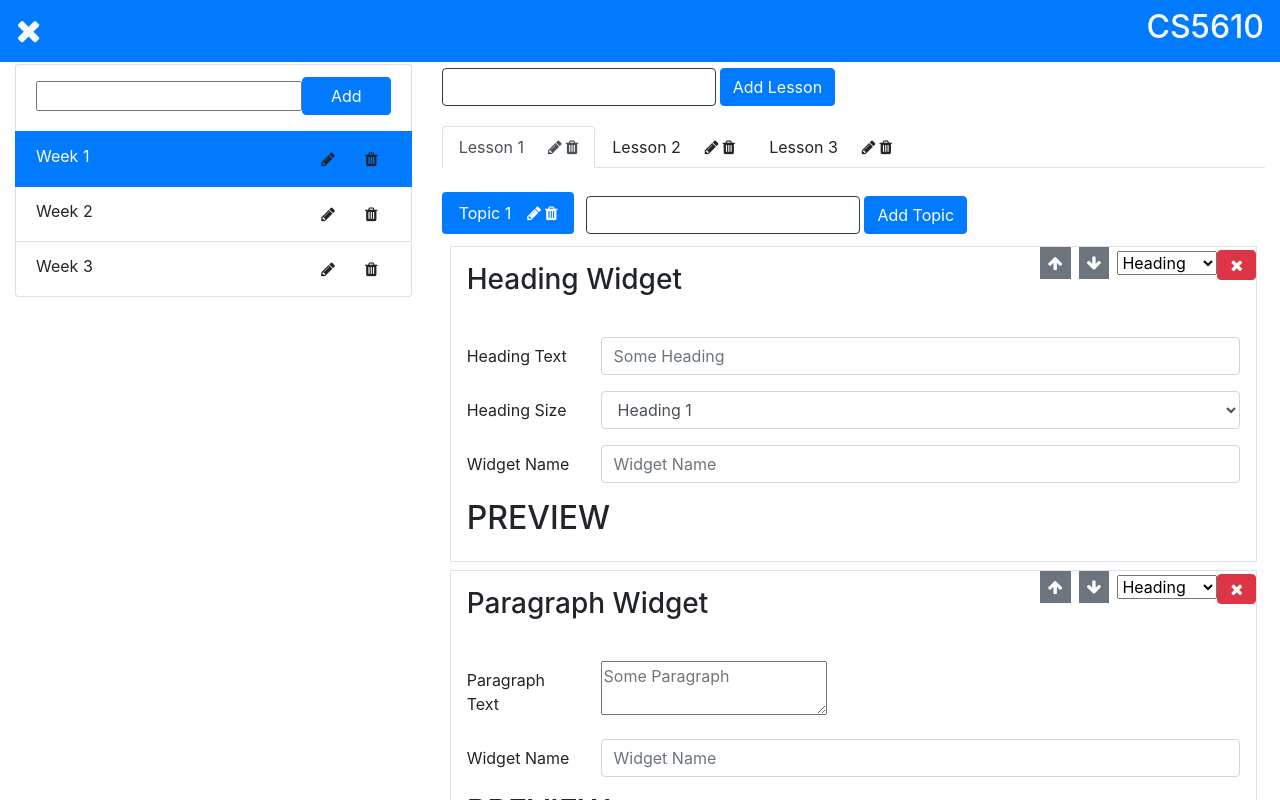
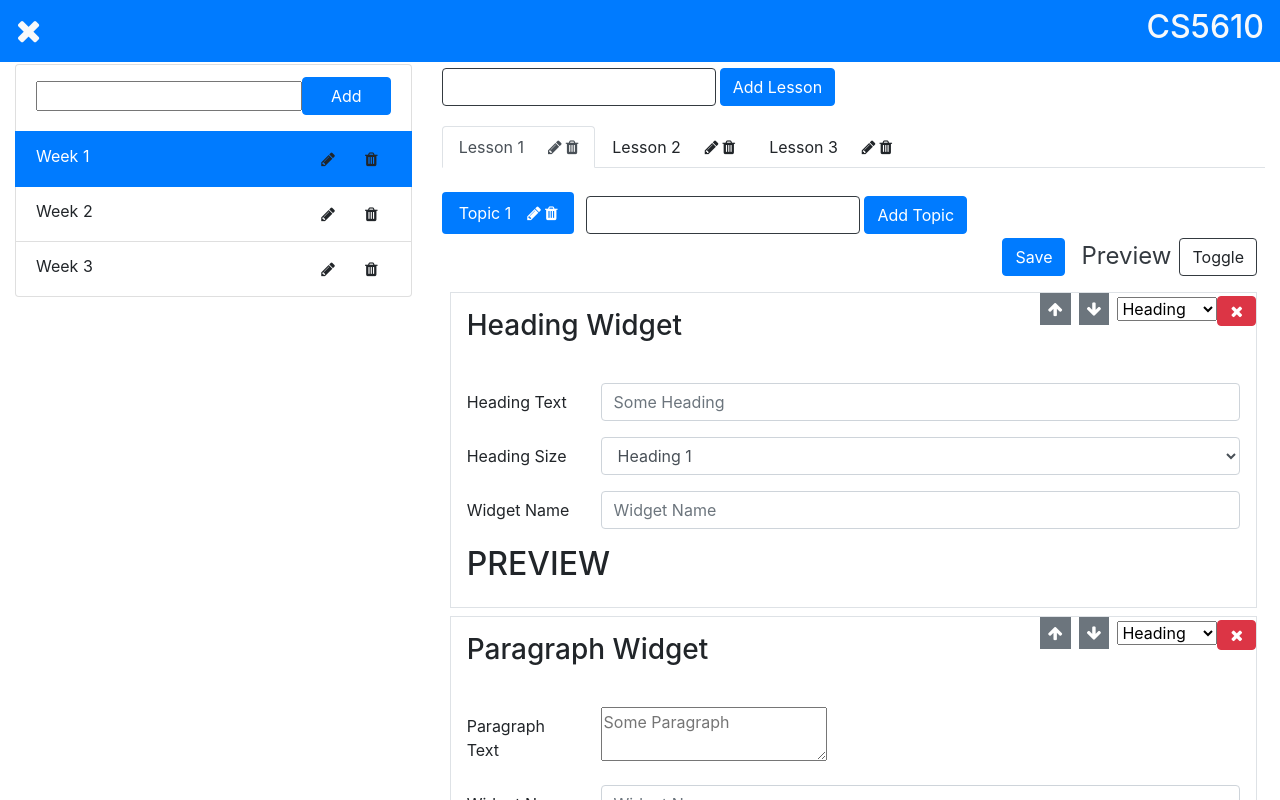
Before and after one commit to sougatadafader/whiteboard-fall-2018-sougata-dafader, a React (Create React App) app: page /course/234/edit in a window 1280 px wide. Shown: the top 800 px of the page. Built offline with nearby package versions, Linux system fonts and the light colour scheme.

Commit message:
moved WidgetList and created WidgetReducer

```diff
--- a/src/components/TopicPills.js
+++ b/src/components/TopicPills.js
@@ -1,7 +1,7 @@
 import React from 'react'
 import TopicPill from "./TopicPill";
-import WidgetList from "./WidgetList";
-import Heading from "./WidgetList";
+import WidgetList from "../containers/WidgetList";
+import Heading from "../containers/WidgetList";
 const TopicPills = ({topics, selectTopic, selectedTopic,deleteTopic,editTopic,addTopic}) =>
     <div className="topics mt-4">
         <ul className="nav nav-pills">
--- a/src/components/WidgetList.js
+++ b/src/containers/WidgetList.js
@@ -1,13 +1,26 @@
 import React from 'react'
-import styles from './WidgetList.style.css';
-import LinkWidget from "./LinkWidget";
-import HeadingWidget from "./HeadingWidget";
-import ListWidget from "./ListWidget";
-import ImageWidget from "./ImageWidget";
-import ParagraphWidget from "./ParagraphWidget";
+import styles from '../components/WidgetList.style.css';
+import LinkWidget from "../components/LinkWidget";
+import HeadingWidget from "../components/HeadingWidget";
+import ListWidget from "../components/ListWidget";
+import ImageWidget from "../components/ImageWidget";
+import ParagraphWidget from "../components/ParagraphWidget";
 
 const WidgetList = () =>
     <div className="topic-widgets" id="topic-widgets">
+        <div className="row">
+            <div className="col">
+                <label className="float-right ">
+                    <span className="text-dark pr-2" style={{fontSize:"x-large"}} >Preview</span>
+                    <div className="btn border-dark float-right mr-2">
+                        Toggle
+                    </div>
+                </label>
+                <button className="float-right btn btn-primary mr-3 " title="Save">
+                    Save
+                </button>
+            </div>
+        </div>
         <HeadingWidget/>
         <ParagraphWidget/>
         <ListWidget/>
```
Also changed, not shown: src/reducers/WidgetReducer.js (added).
